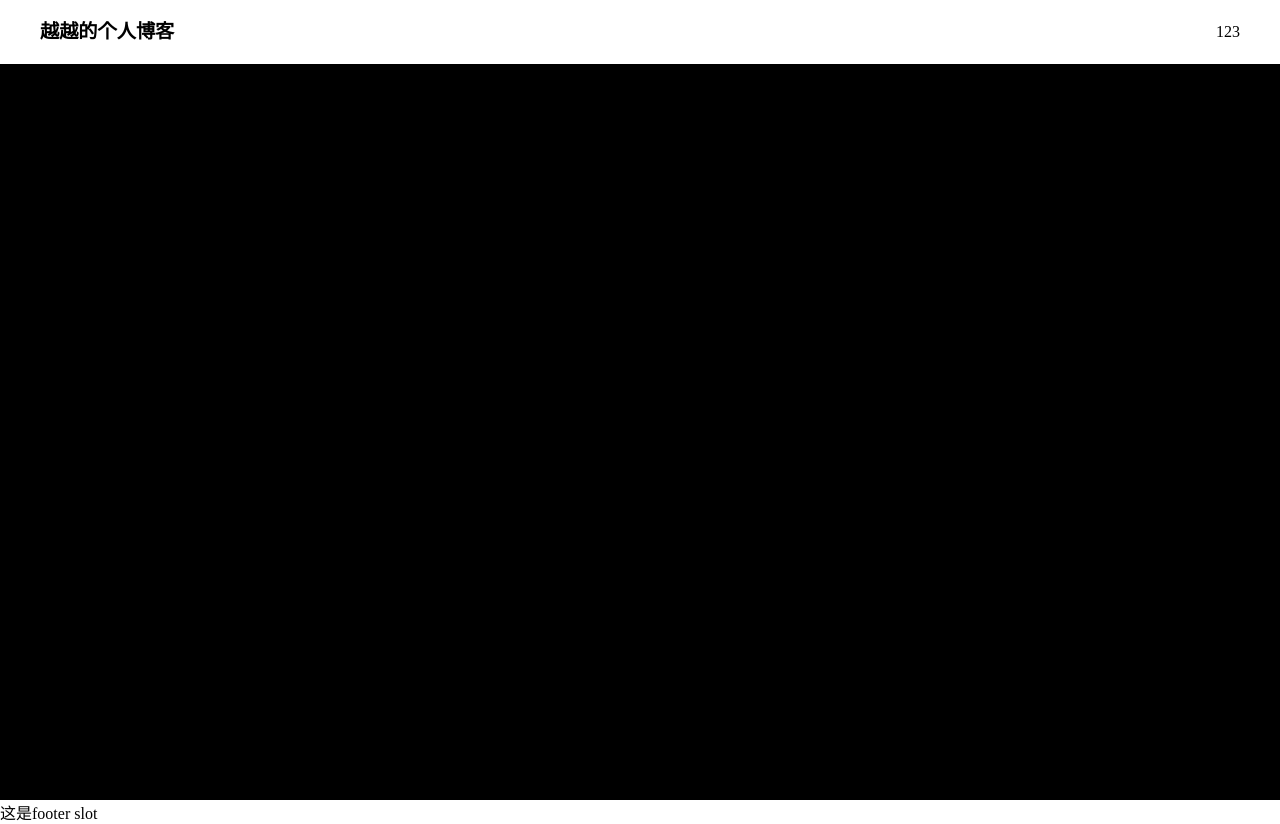
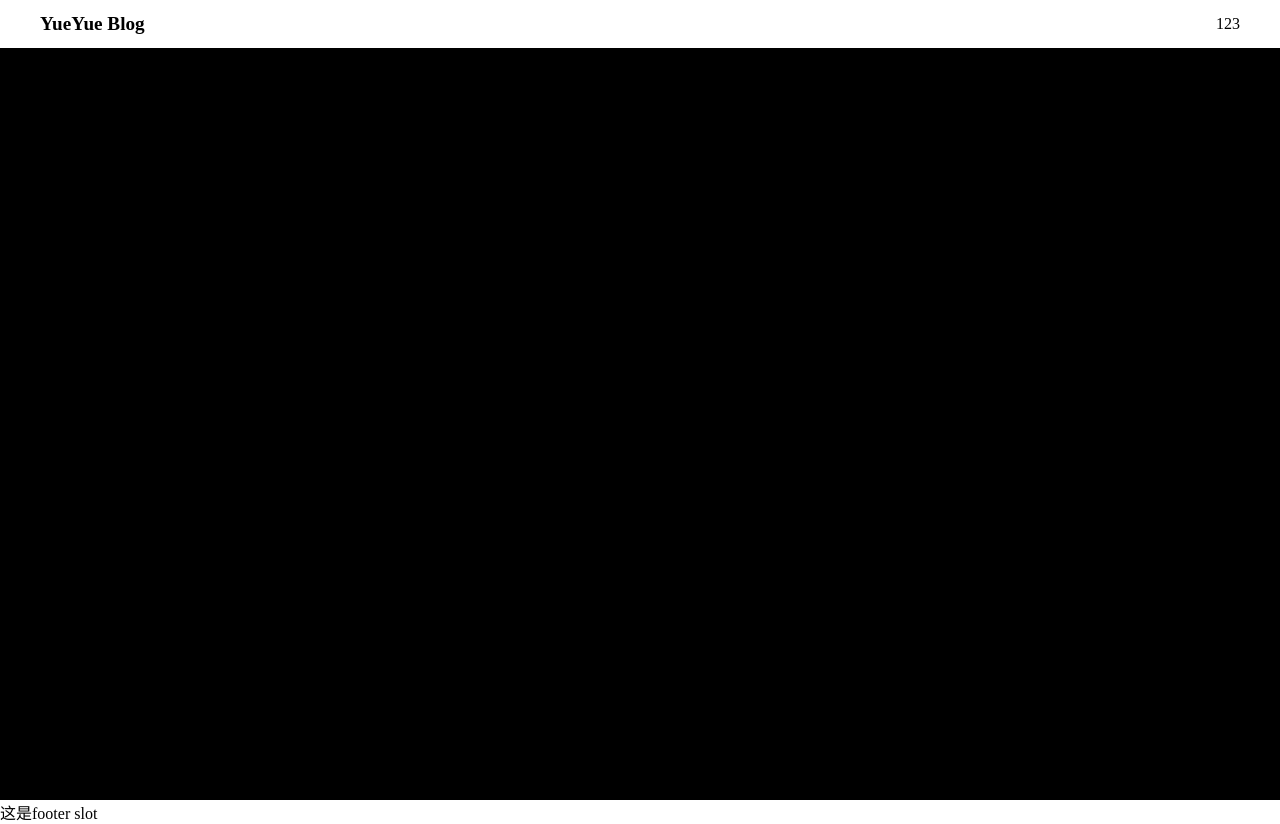
Before and after one commit to TonyInBeijing/my-site, a Vue app: page / in a window 1280 px wide. Built offline with nearby package versions, Linux system fonts and the light colour scheme.

Commit message:
header样式

```diff
--- a/src/components/home/header.vue
+++ b/src/components/home/header.vue
@@ -1,6 +1,6 @@
 <template>
     <div class="header padding-lr-xl">
-        <div class="text-bold text-l">越越的个人博客</div>
+        <div class="text-bold text-l">YueYue Blog</div>
         <div class="flex-grow-1 button-group">123</div>
     </div>
 </template>
@@ -8,8 +8,8 @@
 </script>
 <style scoped>
 .header {
-    height: 8vh;
-    line-height: 8vh;
+    height: 6vh;
+    line-height: 6vh;
     display: flex;
 }
 .flex-grow-1{
--- a/src/components/home/main.vue
+++ b/src/components/home/main.vue
@@ -6,7 +6,7 @@
 <script setup lang="ts"></script>
 <style scoped>
 .main{
-    height: 92vh;
+    height: 94vh;
     background: #000;
 }
 </style>
```
